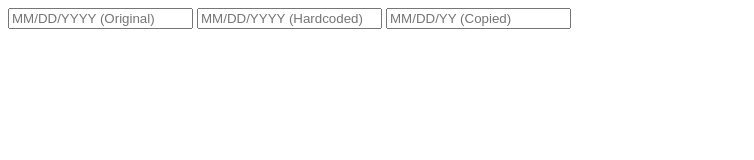
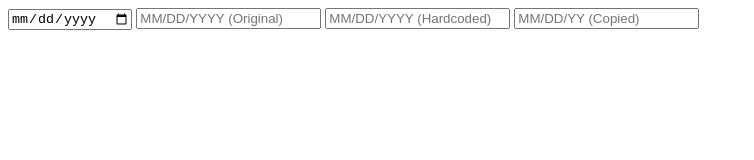
Before and after one commit to cuadra/dateformatter, a website built with Parcel: page index.html in a window 1280 px wide. Shown: the whole page, without its empty margins (0-754 px from the left). Built offline with nearby package versions, Linux system fonts and the light colour scheme.

Commit message:
Added Date Type

```diff
--- a/index.html
+++ b/index.html
@@ -9,6 +9,8 @@
 </head>
 
 <body>
+    <input type="date" placeholder="MM/DD/YYYY (Date Type)">
+
     <input type="text" id="dob" maxlength="10" placeholder="MM/DD/YYYY (Original)">
     <input type="tel" id="dob2" maxlength="10" placeholder="MM/DD/YYYY (Hardcoded)">
 
```
